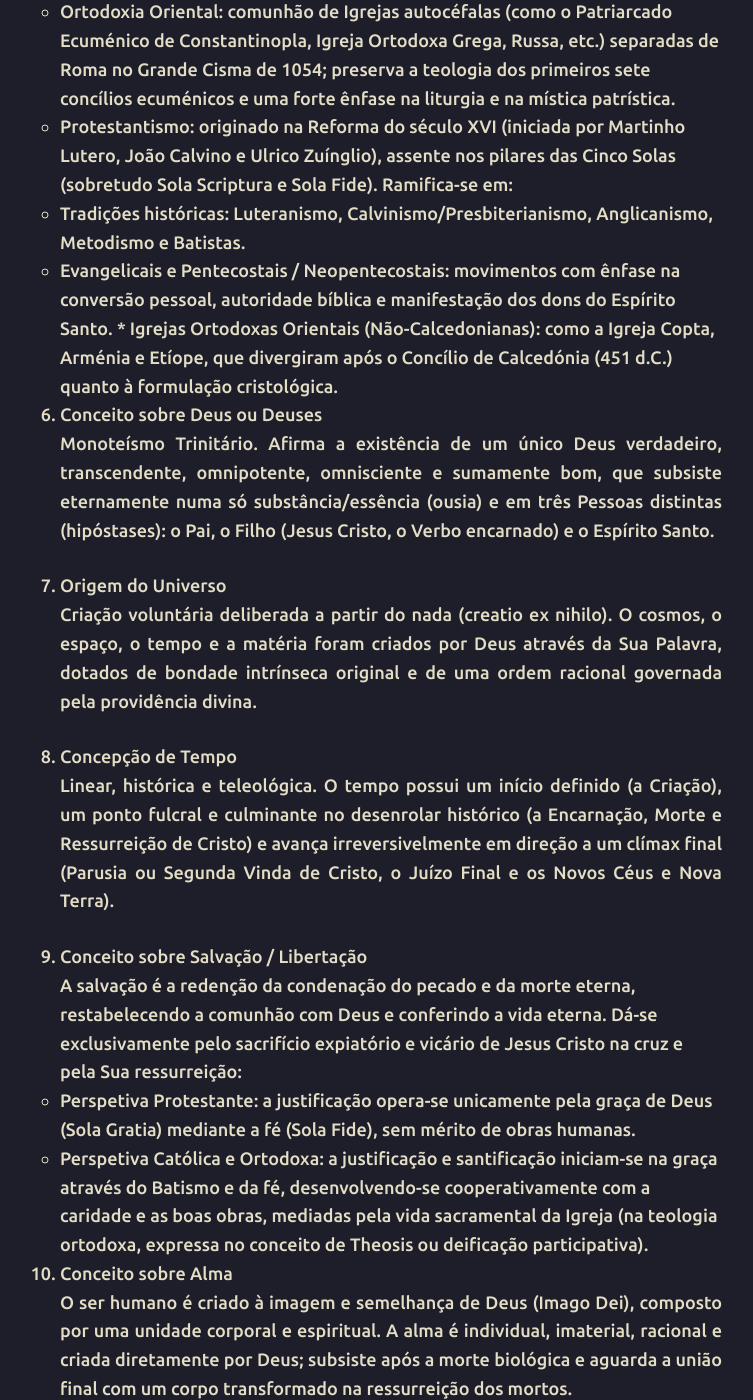
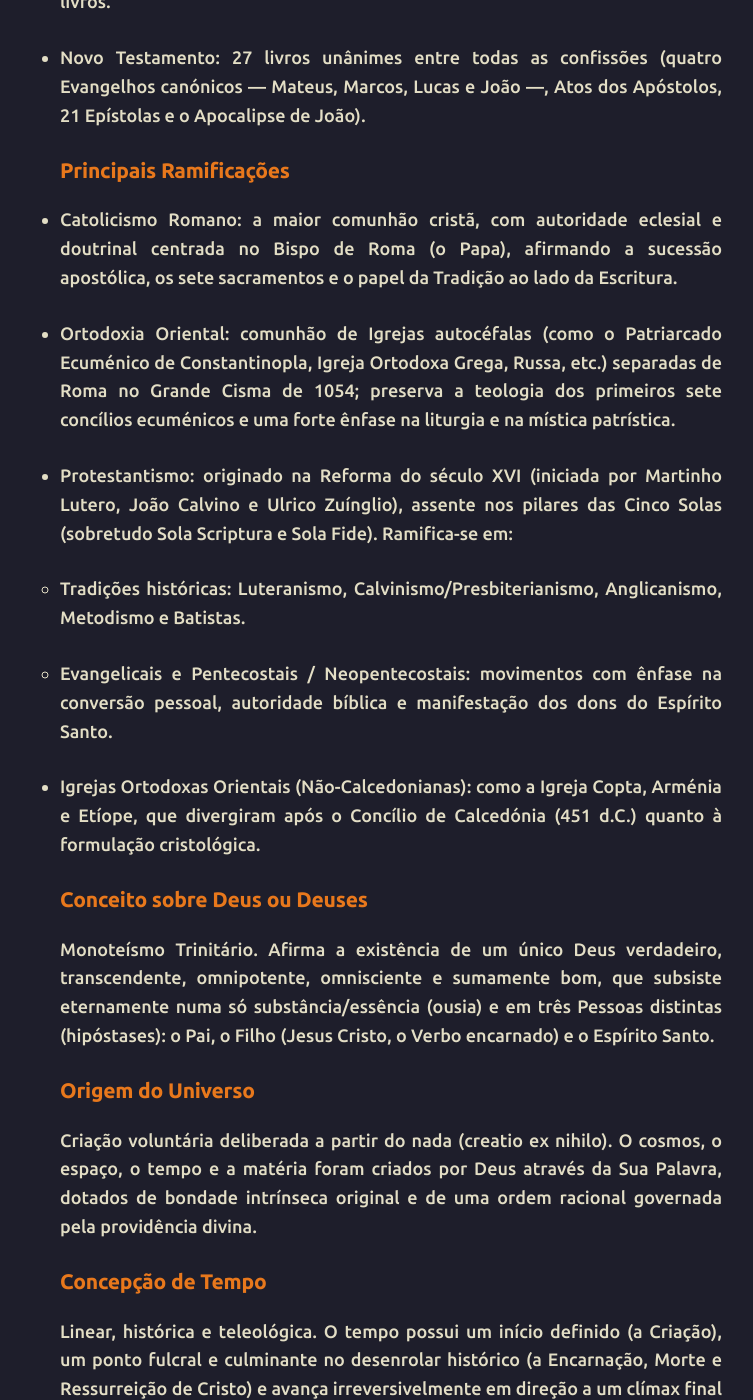
Before and after one commit to joaquim-capitao/joaquim-capitao.github.io, a Jekyll site: the page built from religiao/cristianismo.md, in a window 1280 px wide and 1400 px high, scrolled down 963 px. Shown: the whole window, without its empty margins (249-1002 px from the left). Built offline with Jekyll 4.4.1, drawn with Linux system fonts in a browser that asks for light colours; our own code applies the rules of GitHub Pages for plain Markdown files; part of the change alters nothing that is shown; some of the changed text lies outside the part shown.

```diff
--- a/religiao/cristianismo.md
+++ b/religiao/cristianismo.md
@@ -1,71 +1,106 @@
 # Cristianismo
 
-1. Fundador
+Nesta página, uso a palavra "Cristianismo", não para me referir à doutrina ensinada por Jesus Cristo, mas às estruturas religiosas que se formaram ao longo dos séculos, e que alegam seguir os Evangelhos.
+
+
+### Fundador
+
 Jesus de Nazaré (o Cristo ou Messias), reconhecido teologicamente pelos crentes como o Filho encarnado de Deus, cuja vida, ensinamentos, crucificação e ressurreição constituem o cerne da fé. O apóstolo Paulo de Tarso e os doze apóstolos desempenharam um papel estruturante na primeira expansão e formulação eclesial e teológica.
 
-2. Data
+### Data
+
 Século I d.C. (o ministério público de Jesus decorreu aproximadamente entre 27 e 33 d.C.).
 
-3. Local
+### Local
+
 Província romana da Judeia e região da Galileia (atual território de Israel e Palestina), com Jerusalém como epicentro inicial.
 
-4. Livro Sagrado
+### Livro Sagrado
 A Bíblia Sagrada, composta por duas divisões principais:
+
  * Antigo Testamento: as Escrituras hebraicas (Torá, Livros Históricos, Poéticos/Sapienciais e Proféticos). O cânone católico e ortodoxo inclui livros deuterocanónicos (como Tobias, Judite, Macabeus, Sabedoria), enquanto a maioria das tradições protestantes adota estritamente o cânone hebraico de 39 livros.
+
  * Novo Testamento: 27 livros unânimes entre todas as confissões (quatro Evangelhos canónicos — Mateus, Marcos, Lucas e João —, Atos dos Apóstolos, 21 Epístolas e o Apocalipse de João).
 
-5. Principais Ramificações
+### Principais Ramificações
+
  * Catolicismo Romano: a maior comunhão cristã, com autoridade eclesial e doutrinal centrada no Bispo de Roma (o Papa), afirmando a sucessão apostólica, os sete sacramentos e o papel da Tradição ao lado da Escritura.
+
  * Ortodoxia Oriental: comunhão de Igrejas autocéfalas (como o Patriarcado Ecuménico de Constantinopla, Igreja Ortodoxa Grega, Russa, etc.) separadas de Roma no Grande Cisma de 1054; preserva a teologia dos primeiros sete concílios ecuménicos e uma forte ênfase na liturgia e na mística patrística.
+
  * Protestantismo: originado na Reforma do século XVI (iniciada por Martinho Lutero, João Calvino e Ulrico Zuínglio), assente nos pilares das Cinco Solas (sobretudo Sola Scriptura e Sola Fide). Ramifica-se em:
+
    * Tradições históricas: Luteranismo, Calvinismo/Presbiterianismo, Anglicanismo, Metodismo e Batistas.
+
    * Evangelicais e Pentecostais / Neopentecostais: movimentos com ênfase na conversão pessoal, autoridade bíblica e manifestação dos dons do Espírito Santo.
+
  * Igrejas Ortodoxas Orientais (Não-Calcedonianas): como a Igreja Copta, Arménia e Etíope, que divergiram após o Concílio de Calcedónia (451 d.C.) quanto à formulação cristológica.
 
-6. Conceito sobre Deus ou Deuses
+### Conceito sobre Deus ou Deuses
+
 Monoteísmo Trinitário. Afirma a existência de um único Deus verdadeiro, transcendente, omnipotente, omnisciente e sumamente bom, que subsiste eternamente numa só substância/essência (ousia) e em três Pessoas distintas (hipóstases): o Pai, o Filho (Jesus Cristo, o Verbo encarnado) e o Espírito Santo.
 
-7. Origem do Universo
+### Origem do Universo
+
 Criação voluntária deliberada a partir do nada (creatio ex nihilo). O cosmos, o espaço, o tempo e a matéria foram criados por Deus através da Sua Palavra, dotados de bondade intrínseca original e de uma ordem racional governada pela providência divina.
 
-8. Concepção de Tempo
+### Concepção de Tempo
+
 Linear, histórica e teleológica. O tempo possui um início definido (a Criação), um ponto fulcral e culminante no desenrolar histórico (a Encarnação, Morte e Ressurreição de Cristo) e avança irreversivelmente em direção a um clímax final (Parusia ou Segunda Vinda de Cristo, o Juízo Final e os Novos Céus e Nova Terra).
 
-9. Conceito sobre Salvação / Libertação
+### Conceito sobre Salvação / Libertação
+
 A salvação é a redenção da condenação do pecado e da morte eterna, restabelecendo a comunhão com Deus e conferindo a vida eterna. Dá-se exclusivamente pelo sacrifício expiatório e vicário de Jesus Cristo na cruz e pela Sua ressurreição:
+
  * Perspetiva Protestante: a justificação opera-se unicamente pela graça de Deus (Sola Gratia) mediante a fé (Sola Fide), sem mérito de obras humanas.
+
  * Perspetiva Católica e Ortodoxa: a justificação e santificação iniciam-se na graça através do Batismo e da fé, desenvolvendo-se cooperativamente com a caridade e as boas obras, mediadas pela vida sacramental da Igreja (na teologia ortodoxa, expressa no conceito de Theosis ou deificação participativa).
 
-10. Conceito sobre Alma
+### Conceito sobre Alma
+
 O ser humano é criado à imagem e semelhança de Deus (Imago Dei), composto por uma unidade corporal e espiritual. A alma é individual, imaterial, racional e criada diretamente por Deus; subsiste após a morte biológica e aguarda a união final com um corpo transformado na ressurreição dos mortos.
 
-11. Origem do Mal
+### Origem do Mal
 O mal não é uma entidade substancial cósmica coeterna com Deus, mas antes uma privação do bem (privatio boni, segundo Agostinho de Hipona). Teologicamente, originou-se no livre-arbítrio de criaturas racionais que escolheram a desobediência e a autoexaltação: primeiro a rebelião dos anjos caídos (liderados por Satanás ou o Diabo) e, subsequentemente, a Queda da humanidade relatada no Génesis.
 
-12. Conceito sobre Pecado
+### Conceito sobre Pecado
+
 O pecado é a violação consciente da lei e da vontade divina, uma rutura relacional com o Criador.
+
  * Pecado Original: a condição decaída herdada pela humanidade desde a desobediência inicial de Adão e Eva, que inclina a natureza humana ao erro moral (concupiscência) e a sujeita à mortalidade.
+
  * Pecados Pessoais/Atuais: faltas concretas cometidas por pensamentos, palavras, atos ou omissões (frequentemente distinguidos na teologia católica entre pecados veniais e mortais).
 
-13. Vida após a Morte
+### Vida após a Morte
+
 Após a morte física, ocorre o destino imediato da alma (Juízo Particular), seguido, no fim dos tempos, pela Ressurreição da Carne e pelo Juízo Final:
+
  * Céu / Paraíso: estado eterno de comunhão perfeita com Deus e visão beatífica para os justificados/redimidos.
+
  * Inferno: estado eterno de separação deliberada e definitiva de Deus, condenação e tormento espiritual para aqueles que rejeitaram irrevogavelmente a Sua graça.
+
  * Purgatório: estado ou processo de purificação final pós-morte para as almas destinadas ao Céu que ainda carecem de expiação temporal dos pecados (doutrina específica do Catolicismo Romano; rejeitada por protestantes e sem formulação formal idêntica na Ortodoxia).
 
-14. Características da Comunidade
+### Características da Comunidade
+
 A comunidade dos fiéis designa-se como Igreja (Ekklēsia, o "Corpo de Cristo").
+
  * Ritos Centrais: sacramentos ou ordenanças fundamentais, com destaque universal para o Batismo (rito iniciático de regeneração e pertença à aliança) e a Eucaristia / Santa Ceia / Comunhão (memorial ou participação real no corpo e sangue de Cristo).
+
  * Vida Comunitária: culto dominical comunitário (o domingo como dia do Senhor em honra da Ressurreição), oração coletiva e individual, proclamação e estudo das Escrituras e o compromisso prático com a caridade e assistência aos desfavorecidos.
 
-15. Relação com o Mundo Exterior
+### Relação com o Mundo Exterior
  * Mandato Evangelizador: orientada pela "Grande Comissão" evangélica ("Ide e fazei discípulos de todas as nações"), impulsionando uma longa história de expansão missionária global.
  * Ética Social: fundamentada no mandamento do amor a Deus e ao próximo, incluindo inimigos. Historicamente, desempenhou um papel central na fundação de hospitais, orfanatos, universidades e organizações de auxílio humanitário, embora também tenha registado tensões históricas na relação entre a fé e o poder secular estatal.
 
-16. Liderança
+### Liderança
+
 A estrutura de governação eclesiástica varia conforme a confissão:
+
  * Episcopal hierárquica (Católica): centralizada sob a liderança do Papa (sucessor de Pedro e bispo de Roma), assessorado pelo Colégio dos Cardeais, com bispos à frente de dioceses e padres e diáconos nas paróquias locais.
+
  * Episcopal sinodal (Ortodoxa): colegial e descentralizada; patriarcas e metropolitas lideram sínodos de bispos territoriais, sendo o Patriarca de Constantinopla considerado o primus inter pares ("primeiro entre iguais"), sem jurisdição universal.
+
  * Protestante / Reformada: varia entre modelos:
    * Episcopal (Bispos, como no Anglicanismo e em certas igrejas luteranas e metodistas);
    * Presbiteriano (governo de presbíteros/anciãos eleitos organizados em conselhos e sínodos);
```
